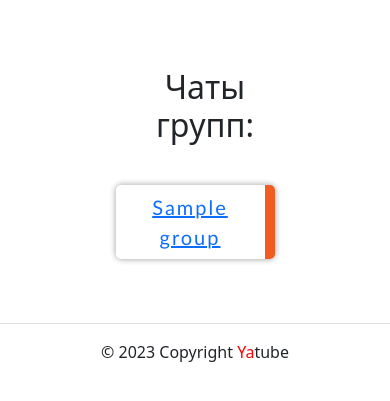
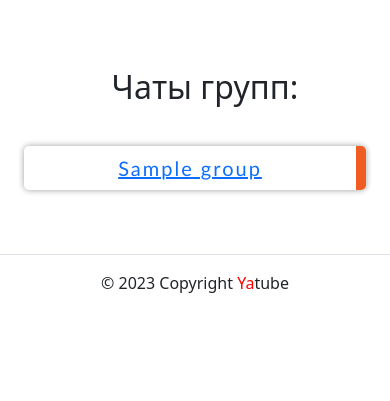
Before and after one commit to ddr533/Yatube_project, a Django app: page /chat/ in a window 390 px wide. Shown: the part 56-457 px from the top of the page. Run offline with Django 3.2, Linux system fonts and the light colour scheme; a user stored in the database is signed in; tables that the repository leaves empty hold one stand-in row (values such as "Sample post"); some libraries are stand-ins or nearby versions.

Commit message:
Change bootstrap col size

```diff
--- a/yatube/templates/chat/chats_list.html
+++ b/yatube/templates/chat/chats_list.html
@@ -5,7 +5,7 @@
 {% block content %}
   <div class="container">
     <div class="row justify-content-center text-center">
-      <div class="col-6">
+      <div class="col-lg-6 col-sm-auto">
         <h1 style="font-size: xx-large; margin-top:20px; margin-left: 20px">
           Чаты групп:
         </h1>
```
